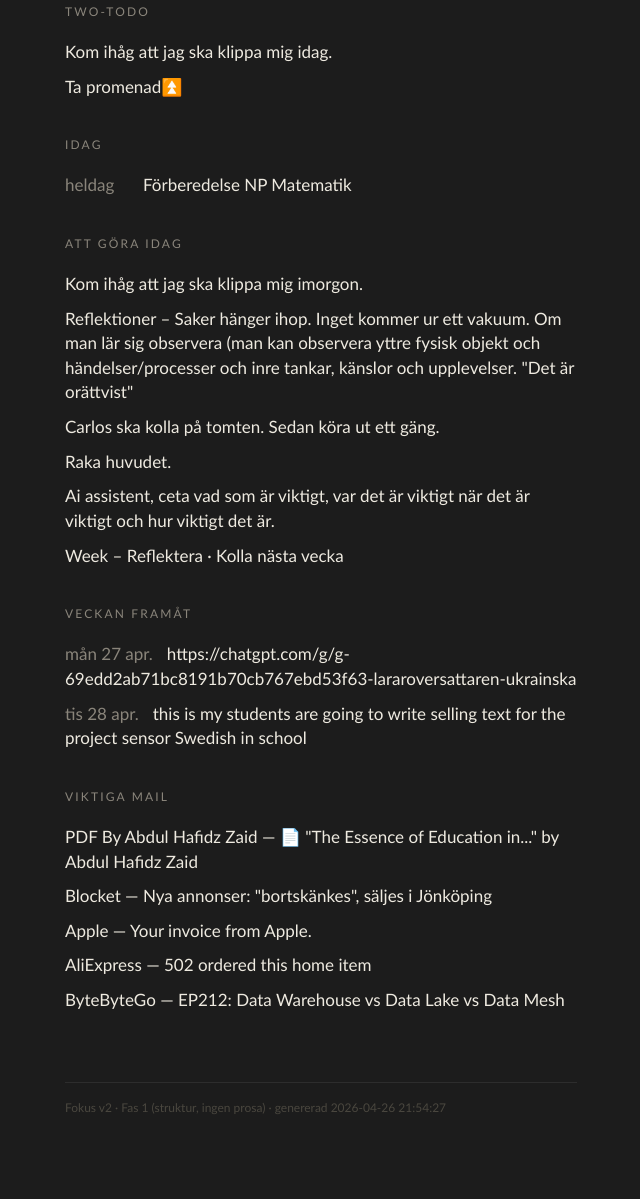
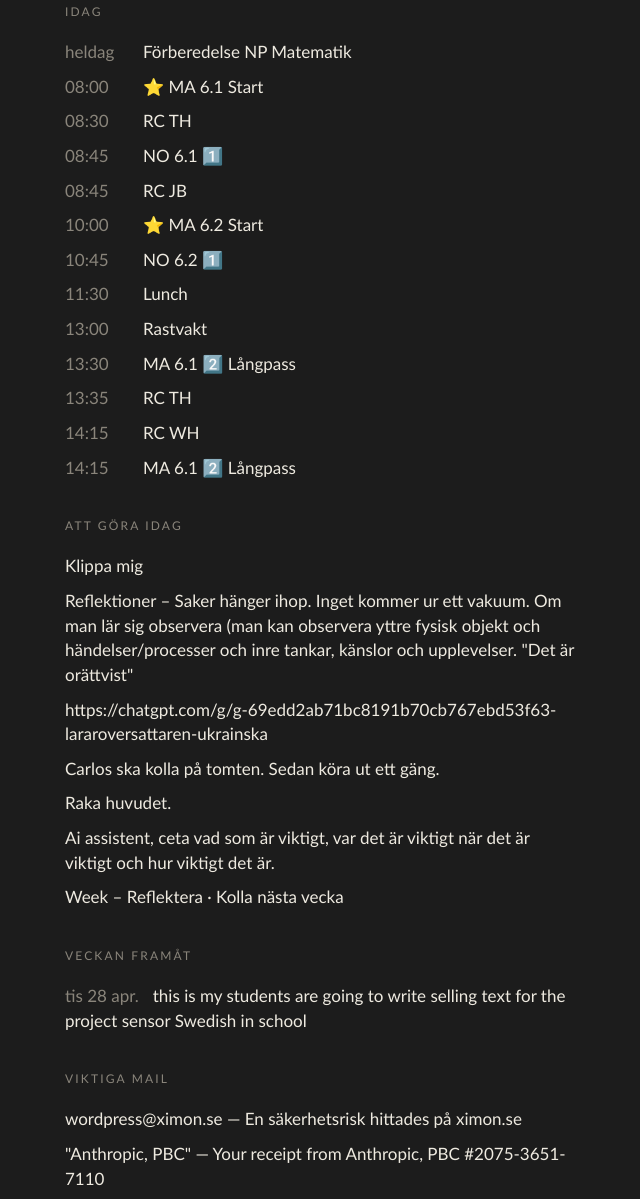
Before and after one commit to ximonse/fp560, a website: page v2/index.html in a window 1280 px wide. Shown: the part 204-1403 px from the top of the page, without its empty margins (319-959 px from the left). Drawn offline with Linux system fonts and the light colour scheme.

Commit message:
Morgonsida 2026-04-26 22:25

```diff
--- a/v2/data.json
+++ b/v2/data.json
@@ -1,24 +1,15 @@
 {
   "meta": {
-    "generatedAt": "2026-04-26T21:54:27.683Z",
-    "date": "2026-04-26",
-    "weekday": "söndag",
+    "generatedAt": "2026-04-26T22:25:25.804Z",
+    "date": "2026-04-27",
+    "weekday": "måndag",
     "weekend": false,
-    "currentDayPart": "natt"
+    "currentDayPart": "morgon"
   },
-  "twoTodoOverride": [
-    {
-      "text": "Kom ihåg att jag ska klippa mig idag.",
-      "done": false
-    },
-    {
-      "text": "Ta promenad⏫",
-      "done": false
-    }
-  ],
+  "twoTodoOverride": [],
   "todayItems": [
     {
-      "text": "Kom ihåg att jag ska klippa mig imorgon.",
+      "text": "Klippa mig",
       "due": null,
       "source": "daily-note",
       "list": null
@@ -26,6 +17,12 @@
     {
       "text": "Reflektioner – Saker hänger ihop. Inget kommer ur ett vakuum. Om man lär sig observera (man kan observera yttre fysisk objekt och händelser/processer och inre tankar, känslor och upplevelser. \"Det är orättvist\"",
       "due": "2026-04-26T00:00:00.000Z",
+      "source": "task",
+      "list": "My todos"
+    },
+    {
+      "text": "https://chatgpt.com/g/g-69edd2ab71bc8191b70cb767ebd53f63-lararoversattaren-ukrainska",
+      "due": "2026-04-27T00:00:00.000Z",
       "source": "task",
       "list": "My todos"
     },
@@ -61,16 +58,94 @@
       "isAllDay": true,
       "startISO": "2026-04-20",
       "endISO": "2026-05-04"
+    },
+    {
+      "time": "08:00",
+      "title": "⭐ MA   6.1  Start",
+      "isAllDay": false,
+      "startISO": "2026-04-27T08:00:00+02:00",
+      "endISO": "2026-04-27T08:45:00+02:00"
+    },
+    {
+      "time": "08:30",
+      "title": "RC TH",
+      "isAllDay": false,
+      "startISO": "2026-04-27T08:30:00+02:00",
+      "endISO": "2026-04-27T08:45:00+02:00"
+    },
+    {
+      "time": "08:45",
+      "title": "NO 6.1 1️⃣",
+      "isAllDay": false,
+      "startISO": "2026-04-27T08:45:00+02:00",
+      "endISO": "2026-04-27T09:30:00+02:00"
+    },
+    {
+      "time": "08:45",
+      "title": "RC JB",
+      "isAllDay": false,
+      "startISO": "2026-04-27T08:45:00+02:00",
+      "endISO": "2026-04-27T09:30:00+02:00"
+    },
+    {
+      "time": "10:00",
+      "title": "⭐ MA 6.2 Start",
+      "isAllDay": false,
+      "startISO": "2026-04-27T10:00:00+02:00",
+      "endISO": "2026-04-27T10:45:00+02:00"
+    },
+    {
+      "time": "10:45",
+      "title": "NO 6.2 1️⃣",
+      "isAllDay": false,
+      "startISO": "2026-04-27T10:45:00+02:00",
+      "endISO": "2026-04-27T11:30:00+02:00"
+    },
+    {
+      "time": "11:30",
+      "title": "Lunch",
+      "isAllDay": false,
+      "startISO": "2026-04-27T11:30:00+02:00",
+      "endISO": "2026-04-27T11:50:00+02:00"
+    },
+    {
+      "time": "13:00",
+      "title": "Rastvakt",
+      "isAllDay": false,
+      "startISO": "2026-04-27T13:00:00+02:00",
+      "endISO": "2026-04-27T13:30:00+02:00"
+    },
+    {
+      "time": "13:30",
+      "title": "MA 6.1 2️⃣ Långpass",
+      "isAllDay": false,
+      "startISO": "2026-04-27T13:30:00+02:00",
+      "endISO": "2026-04-27T14:15:00+02:00"
+    },
+    {
+      "time": "13:35",
+      "title": "RC TH",
+      "isAllDay": false,
+      "startISO": "2026-04-27T13:35:00+02:00",
+      "endISO": "2026-04-27T14:15:00+02:00"
+    },
+    {
+      "time": "14:15",
+      "title": "RC WH",
+      "isAllDay": false,
+      "startISO": "2026-04-27T14:15:00+02:00",
+      "endISO": "2026-04-27T15:00:00+02:00"
+    },
+    {
+      "time": "14:15",
+      "title": "MA 6.1 2️⃣ Långpass",
+      "isAllDay": false,
+      "startISO": "2026-04-27T14:15:00+02:00",
+      "endISO": "2026-04-27T15:00:00+02:00"
     }
   ],
   "openLoops": [],
   "weekAhead": [
-    {
-      "type": "task",
-      "date": "2026-04-27T00:00:00.000Z",
-      "title": "https://chatgpt.com/g/g-69edd2ab71bc8191b70cb767ebd53f63-lararoversattaren-ukrainska",
-      "list": "My todos"
-    },
     {
       "type": "task",
       "date": "2026-04-28T00:00:00.000Z",
@@ -81,29 +156,16 @@
   "nextWeekPrep": [],
   "importantMail": [
     {
-      "from": "PDF By Abdul Hafidz Zaid <updates@academia-mail.com>",
-      "subject": "📄 \"The Essence of Education in...\" by Abdul Hafidz Zaid",
-      "snippet": "Academia.edu Because you read John Dewey&#39;s Experience and Education, you might like this: The Essence of Education in the Perspective of John Dewey Paper Thumbnail Author Photo Abdul Hafidz Zaid"
+      "from": "wordpress@ximon.se",
+      "subject": "En säkerhetsrisk hittades på ximon.se",
+      "snippet": "Åtgärd krävs ... potentiell säkerhetsrisk i din WordPress installation på ximon.se",
+      "id": ""
     },
     {
-      "from": "Blocket <blocket@blocket.se>",
-      "subject": "Nya annonser: \"bortskänkes\", säljes i Jönköping",
-      "snippet": "Hej Simon Wallnor! Du har 7 nya träffar i sökningen: &quot;bortskänkes&quot;, säljes i Jönköping Chesterfield soffa 3-sits brun läder Nässjö Privat Byrå Tranås Privat Expedit Kallax hylla från Ikea"
-    },
-    {
-      "from": "Apple <no_reply@email.apple.com>",
-      "subject": "Your invoice from Apple.",
-      "snippet": "Invoice 25 April 2026 Sequence: 1-13472230021 Order ID: MVWTFB0SFS Document: 694124681769 Apple Account: zetterberg@ximon.se iCloud iCloud+ with 50 GB (Monthly) Renews 26 May 2026 Simons ipad 12,00 kr"
-    },
-    {
-      "from": "AliExpress <ae-best-care-market25@deals.aliexpress.com>",
-      "subject": "502 ordered this home item",
-      "snippet": "Discover your dream deals ‌ ‌ ‌ ‌ ‌ ‌ ‌ ‌ ‌ ‌ ‌ ‌ ‌ ‌ ‌ ‌ ‌ ‌ ‌ ‌ ‌ ‌ ‌ ‌ ‌ ‌ ‌ ‌ ‌ ‌ ‌ ‌ ‌ ‌ ‌ ‌ ‌ ‌ ‌ ‌ ‌ ‌ ‌ ‌ ‌ ‌ ‌ ‌ ‌ ‌ ‌ ‌ ‌ ‌ ‌ ‌ ‌ ‌ ‌ ‌ ‌ ‌ ‌ ‌ ‌ ‌ ‌ ‌ ‌ ‌ ‌ ‌ ‌ ‌ ‌ ‌ ‌ ‌ ‌ ‌ ‌ ‌ ‌ ‌ ‌ ‌ ‌ ‌"
-    },
-    {
-      "from": "ByteByteGo <bytebytego@substack.com>",
-      "subject": "EP212: Data Warehouse vs Data Lake vs Data Mesh",
-      "snippet": "Storing data is the easy part. Deciding where and how to organize it is the real challenge. ͏ ͏ ͏ ͏ ͏ ͏ ͏ ͏ ͏ ͏ ͏ ͏ ͏ ͏ ͏ ͏ ͏ ͏ ͏ ͏ ͏ ͏ ͏ ͏ ͏ ͏ ͏ ͏ ͏ ͏ ͏ ͏ ͏ ͏ ͏ ͏ ͏ ͏ ͏ ͏ ͏ ͏ ͏ ͏ ͏ ͏ ͏ ͏ ͏ ͏ ͏ ͏ ͏ ͏ ͏"
+      "from": "\"Anthropic, PBC\" <invoice+statements@mail.anthropic.com>",
+      "subject": "Your receipt from Anthropic, PBC #2075-3651-7110",
+      "snippet": "Receipt/statement for Anthropic billing.",
+      "id": ""
     }
   ],
   "sleep": null,
```
Also changed, not shown: index.html (+6 -6 lines).
